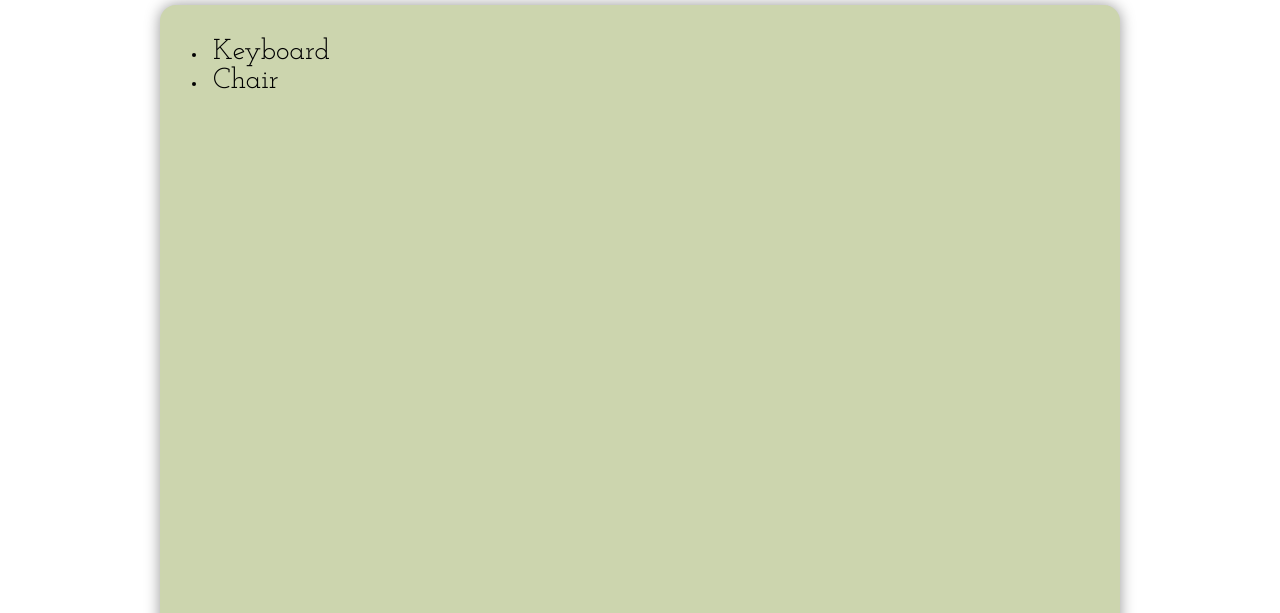
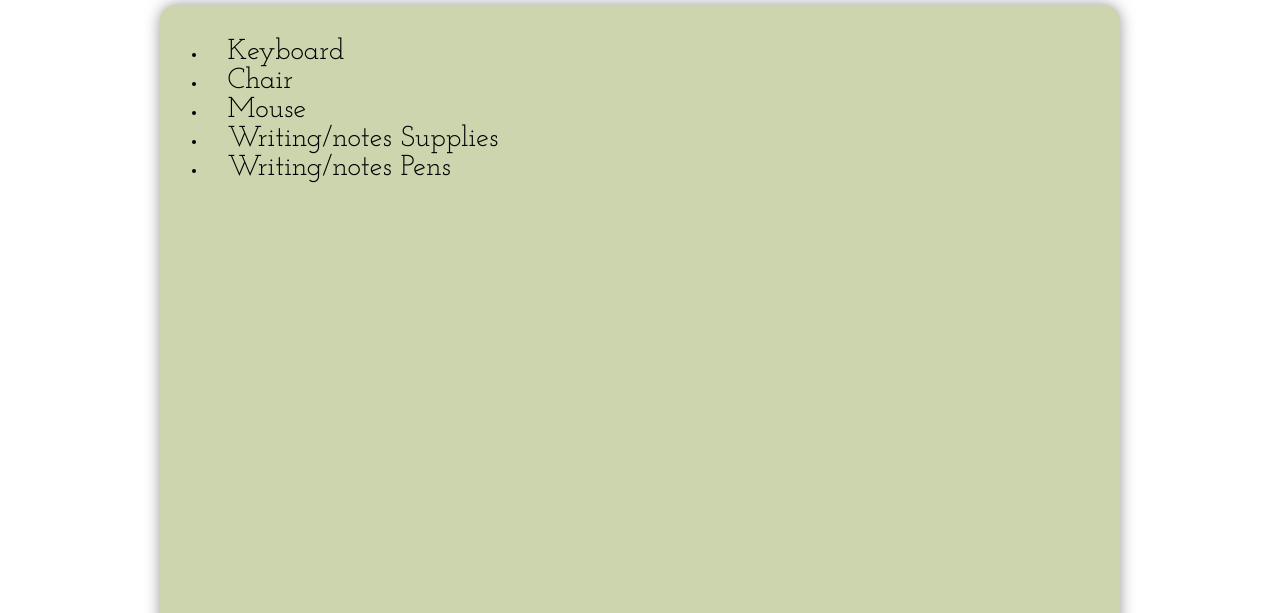
Before and after one commit to Hugelajto/Vision-Inspo, a website: page Home-Office.html in a window 1280 px wide. Shown: the part 187-800 px from the top of the page. Drawn offline with Linux system fonts and the light colour scheme; a web font is replaced by a local one.

Commit message:
Home-Office list updt

```diff
--- a/Home-Office.html
+++ b/Home-Office.html
@@ -29,6 +29,15 @@
         <li>
           <a class="list-link" href="https://www.bol.com/nl/nl/p/ergonomische-bureaustoel-bureaustoel-opklapbare-armleuningen-bureaustoelen-voor-volwassenen-150-kg-zwart/9300000172307160/">Chair</a>
         </li>
+        <li>
+          <a class="list-link" href="https://www.maxgaming.se/sv/pulsar-x-demon-slayer/x2-h-high-hump-tradlos-gamingmus-mini-shinobu-limited-edition">Mouse</a>
+        </li>
+        <li>
+          <a class="list-link" href="https://www.amazon.nl/gp/product/B0CQCXCN7W/ref=ox_sc_act_title_1?smid=A3UCSV8JUW8ENN&psc=1">Writing/notes Supplies</a>
+        </li>
+        <li>
+          <a class="list-link" href="https://www.amazon.nl/gp/product/B0CF94R8DX/ref=ox_sc_act_title_3?smid=A2B9M2L0EAM7KB&psc=1">Writing/notes Pens</a>
+        </li>
       </article>
 
       <button class="L-button H-button"><a href="index.html">Back</a></button>
--- a/Styling/Templates/_Layout.scss
+++ b/Styling/Templates/_Layout.scss
@@ -81,6 +81,10 @@
     .L-article-container {
       min-height: 37em;
       width: 70%;
+
+      .list-link {
+        padding: 0.5em;
+      }
     }
   }
 }
```
Also changed, not shown: Styling/main.css, 1 other file.
